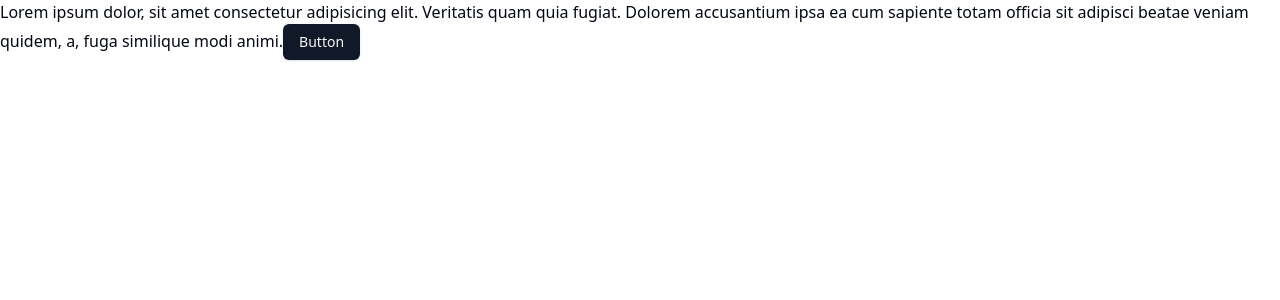
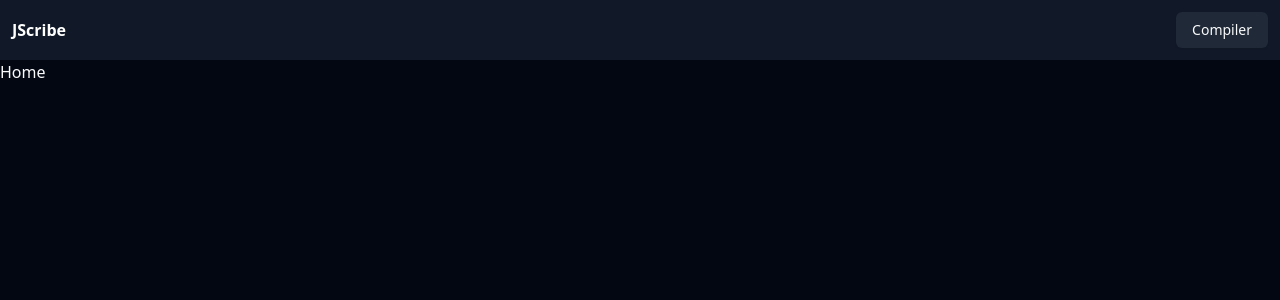
Before and after one commit to prajapati-het/JScribe, a React (Vite) app in the folder JScribe/: page / in a window 1280 px wide. Shown: the top 300 px of the page. Built offline with nearby package versions, Linux system fonts and the light colour scheme.

Commit message:
second commit

```diff
--- a/JScribe/src/App.tsx
+++ b/JScribe/src/App.tsx
@@ -1,13 +1,22 @@
-import { Button } from "./components/ui/button";
+import { Routes, Route } from "react-router-dom";
+import { ThemeProvider } from "@/components/theme-provider";
+import Header from "./components/Header";
+import Home from "./pages/Home";
+import Compiler from "./pages/Compiler";
+import NotFound from "./pages/NotFound";
 
 function App() {
   return (
     <>
       <div>
-        Lorem ipsum dolor, sit amet consectetur adipisicing elit. Veritatis quam
-        quia fugiat. Dolorem accusantium ipsa ea cum sapiente totam officia sit
-        adipisci beatae veniam quidem, a, fuga similique modi animi.
-        <Button variant="default" >Button</Button>
+        <ThemeProvider defaultTheme="dark" storageKey="vite-ui-theme">
+          <Header></Header>
+          <Routes>
+            <Route path="/" element={<Home />} />
+            <Route path="/compiler" element={<Compiler />} />
+            <Route path="*" element={<NotFound />} />
+          </Routes>
+        </ThemeProvider>
       </div>
     </>
   );
--- /dev/null
+++ b/JScribe/src/components/CodeEditor.tsx
@@ -0,0 +1,35 @@
+import CodeMirror from "@uiw/react-codemirror";
+import { javascript } from "@codemirror/lang-javascript";
+import { tags as t } from "@lezer/highlight";
+import { draculaInit } from "@uiw/codemirror-theme-dracula";
+import {
+  loadLanguage,
+  langNames,
+  langs,
+} from "@uiw/codemirror-extensions-langs";
+import React from "react";
+
+export default function CodeEditor() {
+  const [value, setValue] = React.useState("console.log('hello world!');");
+  const onChange = React.useCallback((val) => {
+    console.log("val:", val);
+    setValue(val);
+  }, []);
+  console.log('langNames:', langNames);
+
+  return (
+    <CodeMirror
+      value={value}
+      height="100vh"
+      extensions={[loadLanguage("html")!]}
+      onChange={onChange}
+      theme={draculaInit({
+        settings: {
+          caret: "#c6c6c6",
+          fontFamily: "monospace",
+        },
+        styles: [{ tag: t.comment, color: "#6272a4" }],
+      })}
+    />
+  );
+}
--- /dev/null
+++ b/JScribe/src/components/Header.tsx
@@ -0,0 +1,19 @@
+import { Link } from "react-router-dom";
+import { Button } from "./ui/button";
+
+export default function Header() {
+  return (
+    <div>
+      <nav className="w-full h-[60px] bg-gray-900 text-white p-3 flex justify-between items-center" >
+        <Link to="/" ><h2 className="font-bold select-none " >JScribe</h2></Link>
+        <ul className=" flex gap-2" >
+            <li>
+                <Link to="/compiler" >
+                    <Button variant="secondary" >Compiler</Button>
+                </Link>
+            </li>
+        </ul>
+      </nav>
+    </div>
+  )
+}
--- /dev/null
+++ b/JScribe/src/components/HelperHeader.tsx
@@ -0,0 +1,16 @@
+import { Share2Icon } from "@radix-ui/react-icons";
+import { Button } from "./ui/button";
+
+export default function HelperHeader() {
+  return (
+    <div className="__helper_header h-[50px] bg-black text-white p-2 flex justify-between items-center">
+      <div className="__btn_container flex gap-1">
+        <Button variant="sucess">Save</Button>
+        <Button variant="secondary">
+          <Share2Icon />
+          Share
+        </Button>
+      </div>
+    </div>
+  );
+}
--- /dev/null
+++ b/JScribe/src/components/theme-provider.tsx
@@ -0,0 +1,73 @@
+import { createContext, useContext, useEffect, useState } from "react";
+
+type Theme = "dark" | "light" | "system";
+
+type ThemeProviderProps = {
+  children: React.ReactNode;
+  defaultTheme?: Theme;
+  storageKey?: string;
+};
+
+type ThemeProviderState = {
+  theme: Theme;
+  setTheme: (theme: Theme) => void;
+};
+
+const initialState: ThemeProviderState = {
+  theme: "system",
+  setTheme: () => null,
+};
+
+const ThemeProviderContext = createContext<ThemeProviderState>(initialState);
+
+export function ThemeProvider({
+  children,
+  defaultTheme = "system",
+  storageKey = "vite-ui-theme",
+  ...props
+}: ThemeProviderProps) {
+  const [theme, setTheme] = useState<Theme>(
+    () => (localStorage.getItem(storageKey) as Theme) || defaultTheme
+  );
+
+  useEffect(() => {
+    const root = window.document.documentElement;
+
+    root.classList.remove("light", "dark");
+
+    if (theme === "system") {
+      const systemTheme = window.matchMedia("(prefers-color-scheme: dark)")
+        .matches
+        ? "dark"
+        : "light";
+
+      root.classList.add(systemTheme);
+      return;
+    }
+
+    root.classList.add(theme);
+  }, [theme]);
+
+  const value = {
+    theme,
+    setTheme: (theme: Theme) => {
+      localStorage.setItem(storageKey, theme);
+      setTheme(theme);
+    },
+  };
+
+  return (
+    <ThemeProviderContext.Provider {...props} value={value}>
+      {children}
+    </ThemeProviderContext.Provider>
+  );
+}
+
+export const useTheme = () => {
+  const context = useContext(ThemeProviderContext);
+
+  if (context === undefined)
+    throw new Error("useTheme must be used within a ThemeProvider");
+
+  return context;
+};
--- a/JScribe/src/components/ui/button.tsx
+++ b/JScribe/src/components/ui/button.tsx
@@ -21,6 +21,7 @@
           "bg-secondary text-secondary-foreground shadow-sm hover:bg-secondary/80",
         ghost: "hover:bg-accent hover:text-accent-foreground",
         link: "text-primary underline-offset-4 hover:underline",
+        sucess: "bg-green-500 hover:bg-green-600",
       },
       size: {
         default: "h-9 px-4 py-2",
--- a/JScribe/src/components/ui/resizable.tsx
+++ b/JScribe/src/components/ui/resizable.tsx
@@ -1,7 +1,7 @@
 import { DragHandleDots2Icon } from "@radix-ui/react-icons"
 import * as ResizablePrimitive from "react-resizable-panels"
 
-import { cn } from "src/lib/utils"
+import { cn } from "@/lib/utils"
 
 const ResizablePanelGroup = ({
   className,
--- a/JScribe/src/main.tsx
+++ b/JScribe/src/main.tsx
@@ -1,10 +1,13 @@
-import { StrictMode } from 'react'
-import { createRoot } from 'react-dom/client'
-import App from './App.tsx'
-import './index.css'
+import { StrictMode } from "react";
+import { createRoot } from "react-dom/client";
+import App from "./App.tsx";
+import "./index.css";
+import { BrowserRouter } from "react-router-dom";
 
-createRoot(document.getElementById('root')!).render(
+createRoot(document.getElementById("root")!).render(
   <StrictMode>
-    <App />
-  </StrictMode>,
-)
+    <BrowserRouter>
+      <App />
+    </BrowserRouter>
+  </StrictMode>
+);
--- /dev/null
+++ b/JScribe/src/pages/Compiler.tsx
@@ -0,0 +1,30 @@
+import CodeEditor from "@/components/CodeEditor";
+import HelperHeader from "@/components/HelperHeader";
+import {
+  ResizableHandle,
+  ResizablePanel,
+  ResizablePanelGroup,
+} from "@/components/ui/resizable";
+
+export default function Compile() {
+  return (
+    <div>
+      <ResizablePanelGroup direction="horizontal">
+        <ResizablePanel
+          className="h-[calc(100dvh-60px)] min-w-[350px] "
+          defaultSize={50}
+        >
+          <HelperHeader />
+          <CodeEditor />
+        </ResizablePanel>
+        <ResizableHandle />
+        <ResizablePanel
+          className="h-[calc(100dvh-60px)] min-w-[350px]  "
+          defaultSize={50}
+        >
+          right side
+        </ResizablePanel>
+      </ResizablePanelGroup>
+    </div>
+  );
+}
--- /dev/null
+++ b/JScribe/src/pages/Home.tsx
@@ -0,0 +1,5 @@
+export default function Home() {
+  return (
+    <div>Home</div>
+  )
+}
--- /dev/null
+++ b/JScribe/src/pages/NotFound.tsx
@@ -0,0 +1,7 @@
+export default function NotFound() {
+  return (
+    <div className="w-full h-[calc(100dvh-60px)] bg-gray-800 text-white flex justify-center items-center text-2xl font-bold ">
+      Error 404 PageNotFound
+    </div>
+  );
+}
```
Also changed, not shown: JScribe/package.json (+10 -0 lines), 1 other file (tests, documents, lock files or other folders).
